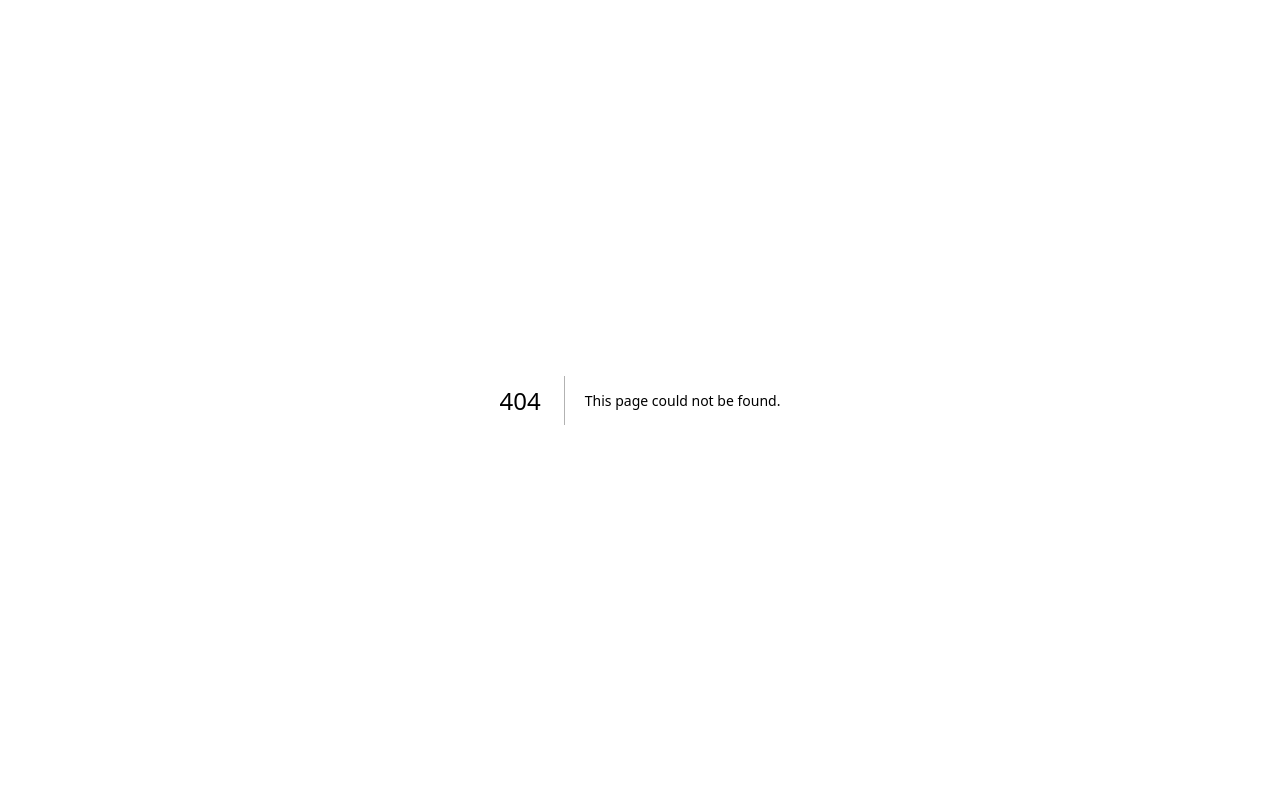
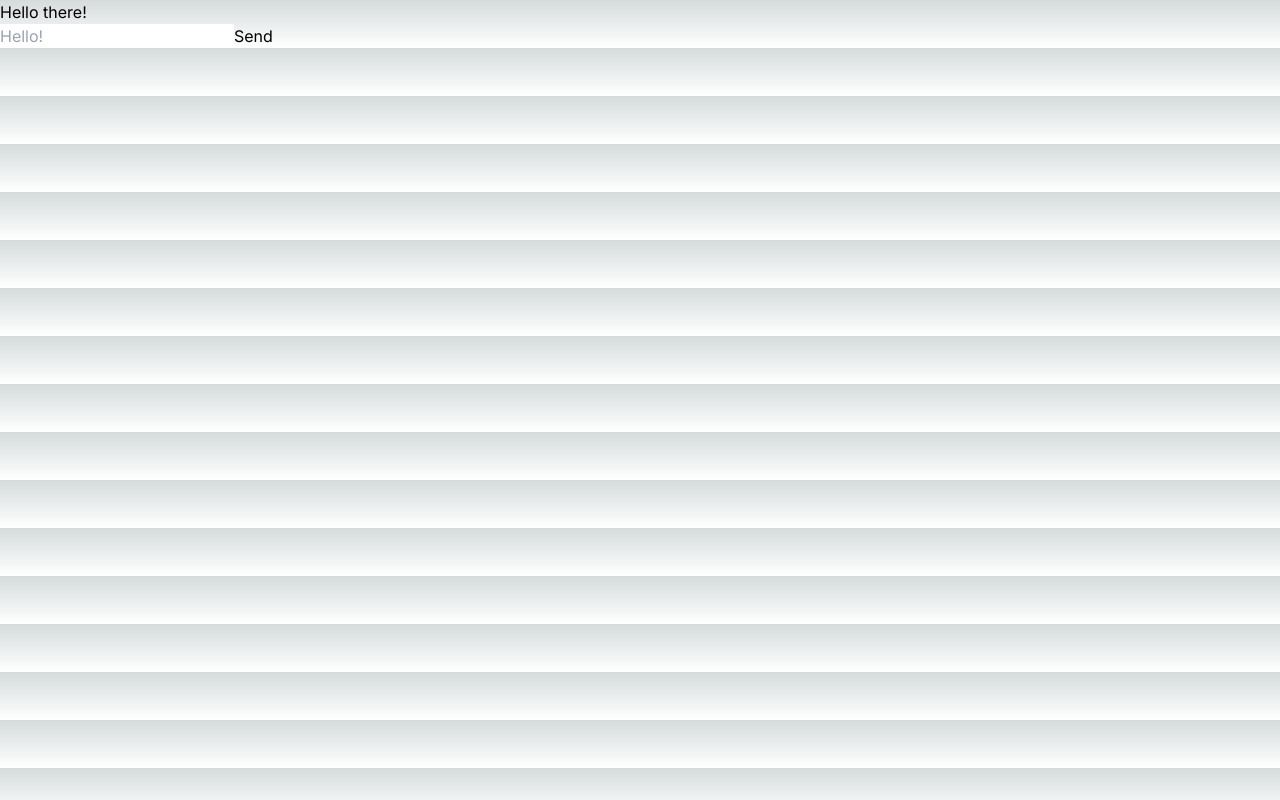
Before and after one commit to ethansnow2012/ethan_mono, a Next.js app in the folder apps/react_next_practice/: page /useMyV0Optimistic_case1 in a window 1280 px wide. Before the commit this address had no page. Built offline with nearby package versions, Linux system fonts and the light colour scheme.

Commit message:
feat: fiddle with optimistic update

```diff
--- a/apps/react_next_practice/src/app/myChatOptimisticUiFlow/page.tsx
+++ b/apps/react_next_practice/src/app/myChatOptimisticUiFlow/page.tsx
@@ -1,6 +1,6 @@
 "use client"
 import React, { useRef } from "react"
-import useMyOptimistic from "@/hook/useMyOptimistic"
+import useMyOptimistic from "@/hook/useMyOptimistic_best"
 
 type Msg = { text: string }
 
--- /dev/null
+++ b/apps/react_next_practice/src/app/useMyV0Optimistic_case1/page.tsx
@@ -0,0 +1,71 @@
+"use client"
+import React, { useRef, useState } from "react"
+import useMyV0Optimistic from "@/hook/myV0Optimistic"
+
+interface Message {
+  text: string
+  sending?: boolean
+}
+
+interface ThreadProps {
+  messages: Message[]
+  sendMessage: (formData: FormData) => Promise<void>
+}
+
+const Page: React.FC = () => {
+  console.log("R Page")
+  const formRef = useRef<HTMLFormElement>(null)
+  const [messages, setMessages] = useState<Message[]>([{ text: "Hello there!", sending: false }])
+
+  async function sendMessage(formData: FormData) {
+    const sentMessage = await deliverMessage(formData.get("message") as string)
+    console.log("sendedMessage", sentMessage)
+    setMessages((messages) => [...messages, { text: sentMessage }])
+  }
+
+  async function formAction(formData: FormData) {
+    addOptimisticMessage(formData.get("message") as string)
+    formRef.current?.reset()
+    await sendMessage(formData)
+  }
+
+  const [optimisticMessages, addOptimisticMessage] = useMyV0Optimistic<Message[]>(messages, (state, newMessage) => [
+    ...state,
+    {
+      text: newMessage,
+      sending: true,
+    },
+  ])
+
+  return (
+    <div>
+      {optimisticMessages.map((message, index) => (
+        <div key={index}>
+          {message.text}
+          {!!message.sending && <small> (Sending...)</small>}
+        </div>
+      ))}
+      <form
+        onSubmit={(e) => {
+          e.preventDefault()
+          formAction(new FormData(formRef.current!))
+        }}
+        ref={formRef}
+      >
+        <input type="text" name="message" placeholder="Hello!" />
+        <button type="submit">Send</button>
+      </form>
+    </div>
+  )
+}
+
+export default Page
+
+// Mocked deliverMessage function for completeness
+async function deliverMessage(message: string): Promise<string> {
+  return new Promise((resolve) => {
+    setTimeout(() => {
+      resolve(message)
+    }, 2000)
+  })
+}
--- /dev/null
+++ b/apps/react_next_practice/src/hook/myV0Optimistic.ts
@@ -0,0 +1,24 @@
+import { useState, useEffect } from "react"
+
+/**
+ * This suffer from double render. Ok but not ideal.
+ * Not sure would native useOptimistic will fix this.
+ */
+
+export default function useMyV0Optimistic<T>(
+  state: T,
+  updateFn: (state: T, newMessage: any) => T,
+): [T, (newMessage: any) => void] {
+  const [optimisticState, setOptimisticState] = useState(state)
+
+  useEffect(() => {
+    // this is causing double render. Ok but not ideal.
+    setOptimisticState(state)
+  }, [state])
+
+  const addOptimistic = (optimisticValue: any) => {
+    setOptimisticState((currentState) => updateFn(currentState, optimisticValue))
+  }
+
+  return [optimisticState, addOptimistic]
+}
```
Also changed, not shown: apps/react_next_practice/src/hook/useMyOptimistic_best.ts (renamed from apps/react_next_practice/src/hook/useMyOptimistic.ts).
